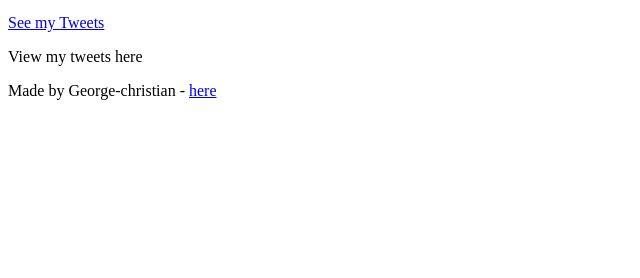
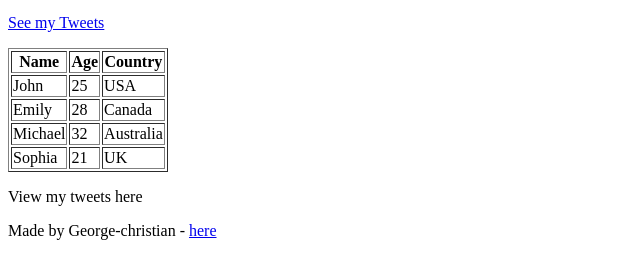
Before and after one commit to George-christian/My_First_Portfolio, a plain HTML site: page My_First_Portfolio/html_basic/index.html in a window 1280 px wide. Shown: the part 498-776 px from the top of the page, without its empty margins (0-640 px from the left). Drawn offline with Linux system fonts and the light colour scheme.

Commit message:
Add table of learners to index.html

```diff
--- a/My_First_Portfolio/html_basic/index.html
+++ b/My_First_Portfolio/html_basic/index.html
@@ -7,7 +7,7 @@
 </head>
 <body>
 
-    <!-- Header / Navigation -->
+
     <header>
         <ul>
             <li><a href="index.html">Home</a></li>
@@ -15,7 +15,7 @@
         </ul>
     </header>
 
-    <!-- Main content -->
+
     <main>
         <article>
             <h1>Welcome to My Portfolio</h1>
@@ -31,8 +31,42 @@
                 <img src="https://i.ibb.co/gTDZZT8/ALX-Logo-07.png" alt="ALX Logo" style="width:200px;">
             </a>
 
-            <!-- Link to tweets.html -->
+
             <p><a href="tweets.html">See my Tweets</a></p>
+            <div>
+                 <table border="1">
+            <thead>
+                <tr>
+                    <th>Name</th>
+                    <th>Age</th>
+                    <th>Country</th>
+                </tr>
+            </thead>
+            <tbody>
+                <tr>
+                    <td>John</td>
+                    <td>25</td>
+                    <td>USA</td>
+                </tr>
+                <tr>
+                    <td>Emily</td>
+                    <td>28</td>
+                    <td>Canada</td>
+                </tr>
+                <tr>
+                    <td>Michael</td>
+                    <td>32</td>
+                    <td>Australia</td>
+                </tr>
+                <tr>
+                    <td>Sophia</td>
+                    <td>21</td>
+                    <td>UK</td>
+                </tr>
+            </tbody>
+        </table>
+            </div>
+
         </article>
 
         <aside>
```
